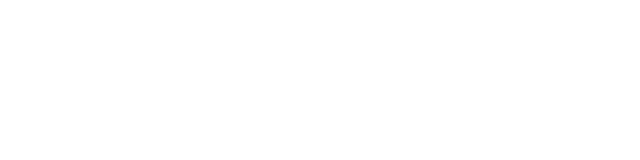
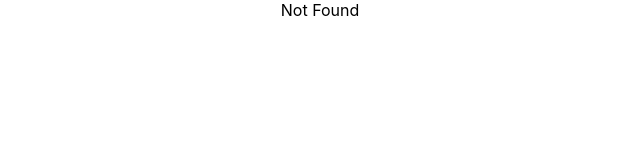
Before and after one commit to novadevapp/Nova-Foundation, a React (Create React App) app in the folder client/: page /signup in a window 1280 px wide. Shown: the top 160 px of the page, without its empty margins (320-960 px from the left). Built offline with nearby package versions, Linux system fonts and the light colour scheme.

Commit message:
add the landing page route and not found route

```diff
--- a/client/src/App.js
+++ b/client/src/App.js
@@ -1,9 +1,19 @@
 import React from "react";
+import {BrowserRouter as Router, Route, Switch} from "react-router-dom";
+
+import {Land} from './Component/Pages';
+
 import "./App.css";
 
 function App() {
   return (
     <div className="App">
+      <Router>
+        <Switch>
+          <Route path = '/' component = {Land} exact />
+          <Route render = {() => <div>Not Found</div>} />
+        </Switch>
+      </Router>
     </div>
   );
 }
```
